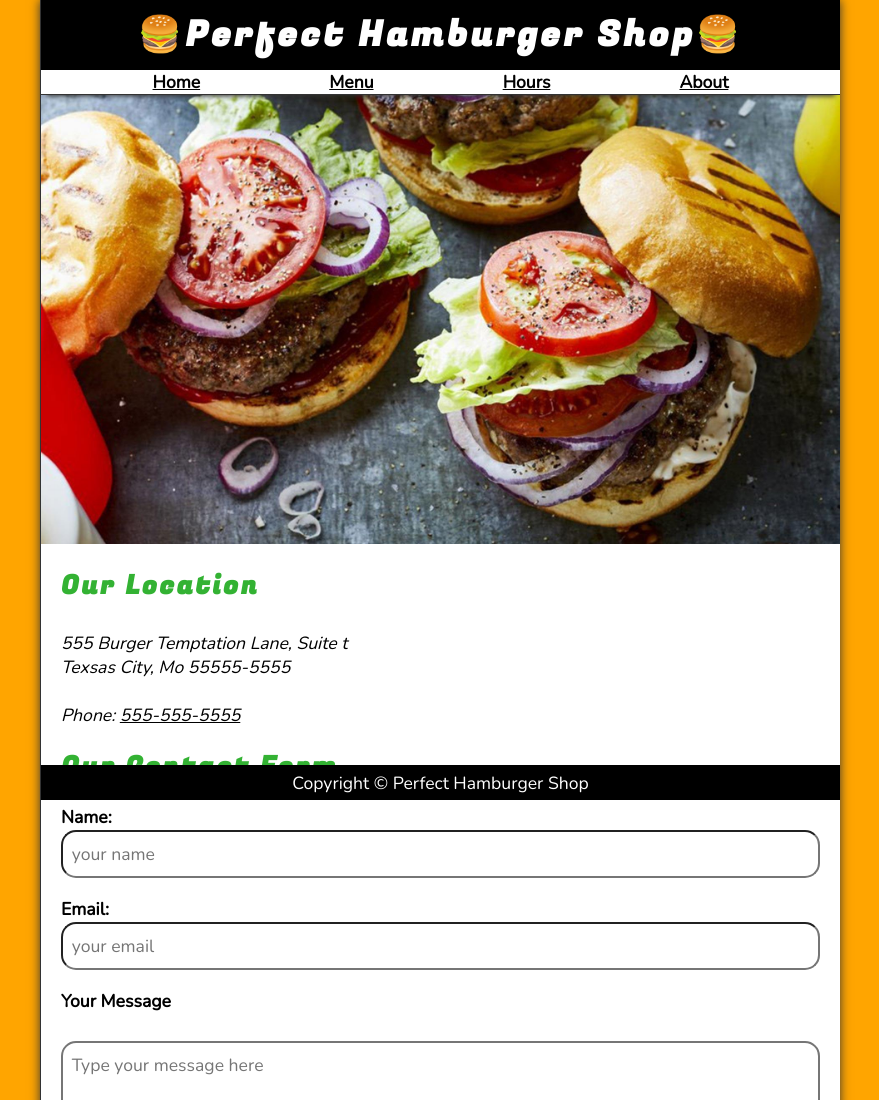
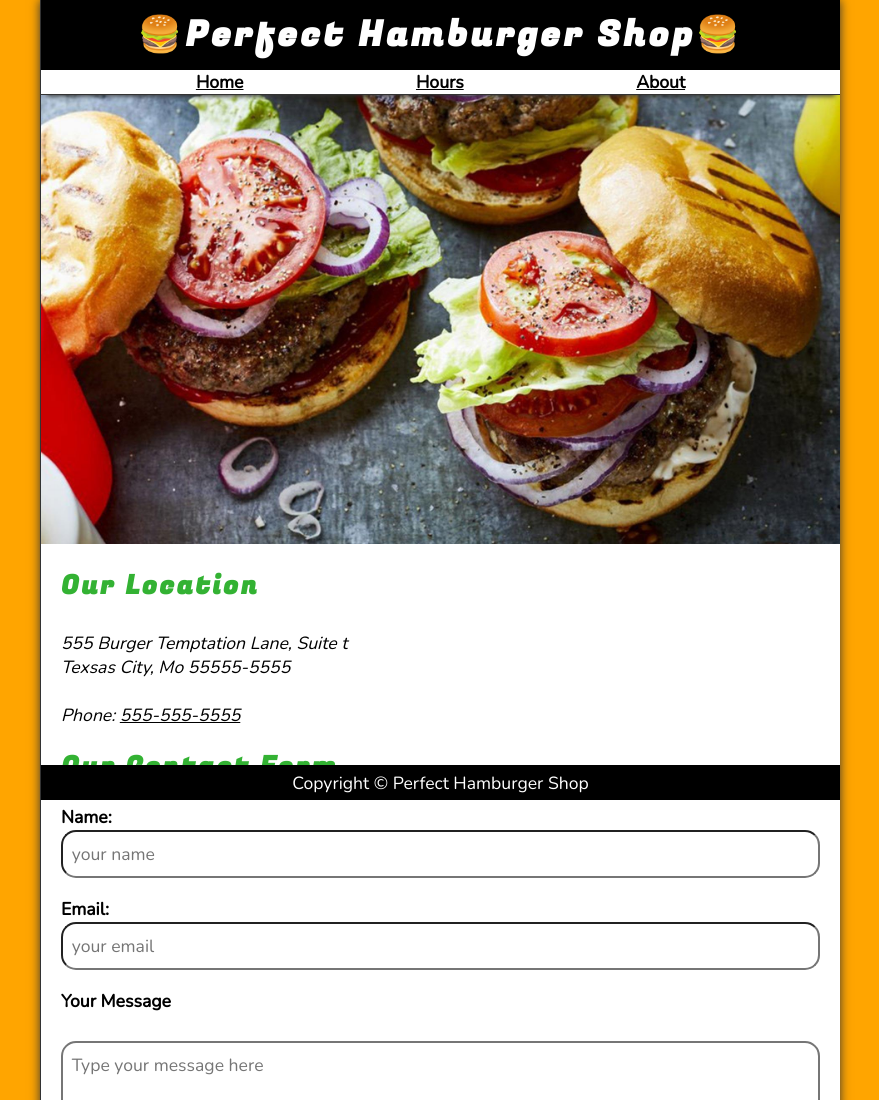
Before and after one commit to furkancnkr/HTMLWebsite1-2, a plain HTML site: page CSS-HTML-WEBSITE/contact.html in a window 1280 px wide. Shown: the top 1100 px of the page, without its empty margins (200-1079 px from the left). Drawn offline with nearby package versions, Linux system fonts and the light colour scheme.

Commit message:
Update contact.html

```diff
--- a/CSS-HTML-WEBSITE/contact.html
+++ b/CSS-HTML-WEBSITE/contact.html
@@ -18,9 +18,6 @@
                 <ul class="header__ul">
                     <li>
                         <a href="index.html">Home</a>
-                    </li>
-                    <li>
-                        <a href="index.html/#menu">Menu</a>
                     </li>
                     <li>
                         <a href="hours.html">Hours</a>
```
